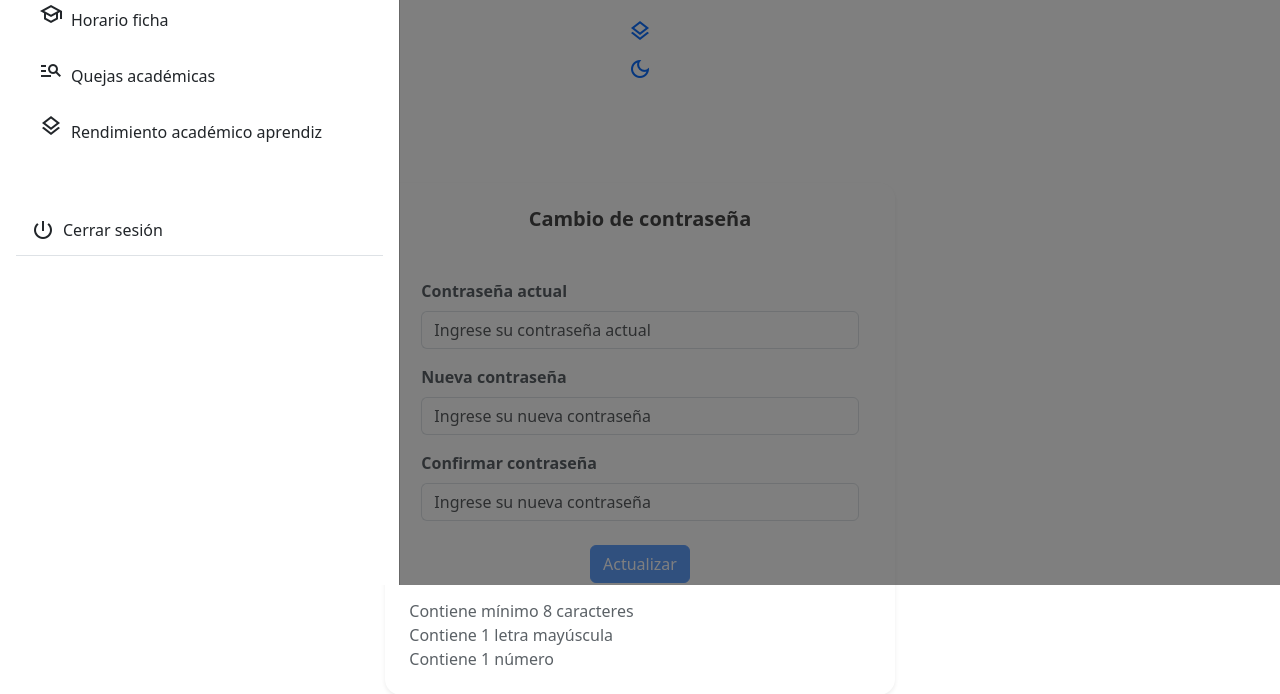
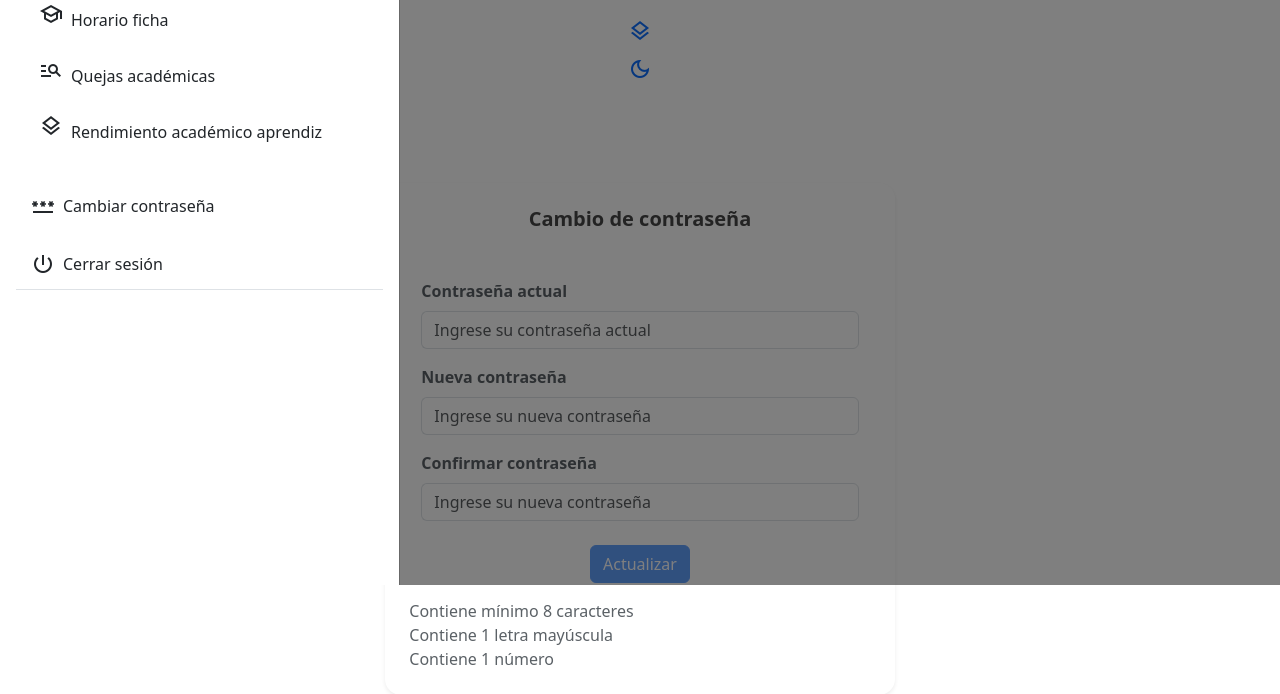
Before and after one commit to ingdanielbs/schedule, a Flask app: page /change_password in a window 1280 px wide, after a click on "menu". Shown: the part 215-909 px from the top of the page. Run offline with Flask 3, Linux system fonts and the light colour scheme; the visitor is signed in with stand-in values (Sample User, id 1); grey boxes labelled with a size stand in for pictures from a placeholder-image service; some libraries are stand-ins or nearby versions.

Commit message:
Fix change_password_user function and update change_password route

```diff
--- a/app.py
+++ b/app.py
@@ -9,7 +9,7 @@ from courses.courses_db import insert_course, insert_courses_competences, insert
 from courses.horario_courses import get_schedule_course, generar_excel_course
 from courses.performance import performance_students, students_list
 from decorators.decorators import login_required
-from ingreso.login import change_status, delete_user, get_users, instructor_list, loguear, register_user, update_user
+from ingreso.login import change_password_user, change_status, delete_user, get_users, instructor_list, loguear, register_user, update_user
 from instructors.horario import apprentices_to_report, get_sum_horas, get_cant_fichas, get_fichas_titular, cant_no_aprobados, not_approved_students, get_horario_i, generar_excel
 
 import pandas as pd
@@ -64,7 +64,14 @@ def change_password():
     if request.method == "POST":
         password = request.form["password"]
         new_password = request.form["new_password"]
-    return render_template("instructors/changePassword.html", user=user)
+        try:
+            change_password_user(str(user.get("document")), password, new_password)
+            flash('Contraseña cambiada correctamente', 'success')
+            return redirect(url_for("change_password"))
+        except:
+            flash('Error al cambiar la contraseña', 'error')
+            return redirect(url_for("change_password"))
+    return render_template("instructors/changePassword.html", user=user, trimestre_academico=trimestre_academico)
 
 @app.route("/dashboard")
 @login_required
--- a/ingreso/login.py
+++ b/ingreso/login.py
@@ -65,6 +65,7 @@ def register_user(name, document, email, phone, gender, contract_type, role):
         db = client["sara"]
         collection = db["users"]
         user = collection.find_one({"document": document})
+        password = encriptar_password(document[-4:])
         if not user:
             data = {
                 "name": name.upper(),
@@ -75,7 +76,8 @@ def register_user(name, document, email, phone, gender, contract_type, role):
                 "contract_type": contract_type,
                 "status": True,
                 "image": "NULL",
-                "role": role
+                "role": role,
+                "password": password
             }
             collection.insert_one(data)
             client.close()
@@ -119,7 +121,7 @@ def encriptar_password(password):
 def verificar_password(password, hashed_password):
     return bcrypt.checkpw(password.encode('utf-8'), hashed_password)
 
-def change_password(document, password, new_password):
+def change_password_user(document, password, new_password):
     client = connect()
     if client:
         db = client["sara"]
--- a/templates/base.html
+++ b/templates/base.html
@@ -139,8 +139,11 @@
                     <a class="nav-link" href="{{ url_for('history_complaints') }}"><i class="
                         material-icons-outlined mx-2">layers</i>Rendimiento académico aprendiz</a>
 
+                        <a class="mt-4 list-group-item list-group-item-action d-flex align-items-center gap-2" href="{{ url_for('change_password') }}"><i class="
+                            material-icons-outlined">password</i>Cambiar contraseña</a>
+
                     <a href="{{ url_for('logout') }}"
-                        class="mt-5 list-group-item list-group-item-action d-flex align-items-center gap-2 border-bottom"><i
+                        class="mt-2 list-group-item list-group-item-action d-flex align-items-center gap-2 border-bottom"><i
                             class="material-icons-outlined">power_settings_new</i>Cerrar sesión</a>
                 </ul>
             </nav>
--- a/templates/instructors/changePassword.html
+++ b/templates/instructors/changePassword.html
@@ -140,4 +140,21 @@
     });
 </script>
 
+{% with messages = get_flashed_messages(with_categories=true) %}
+{% if messages %}
+
+{% for category, message in messages %}
+<script>
+    swal({
+        text: "{{ message }}",
+        icon: "{{ category }}",
+        button: "OK",
+    });
+</script>
+{% endfor %}
+
+{% endif %}
+{% endwith %}
+
+
 {% endblock %}
--- a/templates/instructors/dashboard.html
+++ b/templates/instructors/dashboard.html
@@ -247,4 +247,6 @@
 
 <script src="{{ url_for( 'static', filename = 'js/dashboard.js' ) }}"></script>
 
+
+
 {% endblock %}
```
